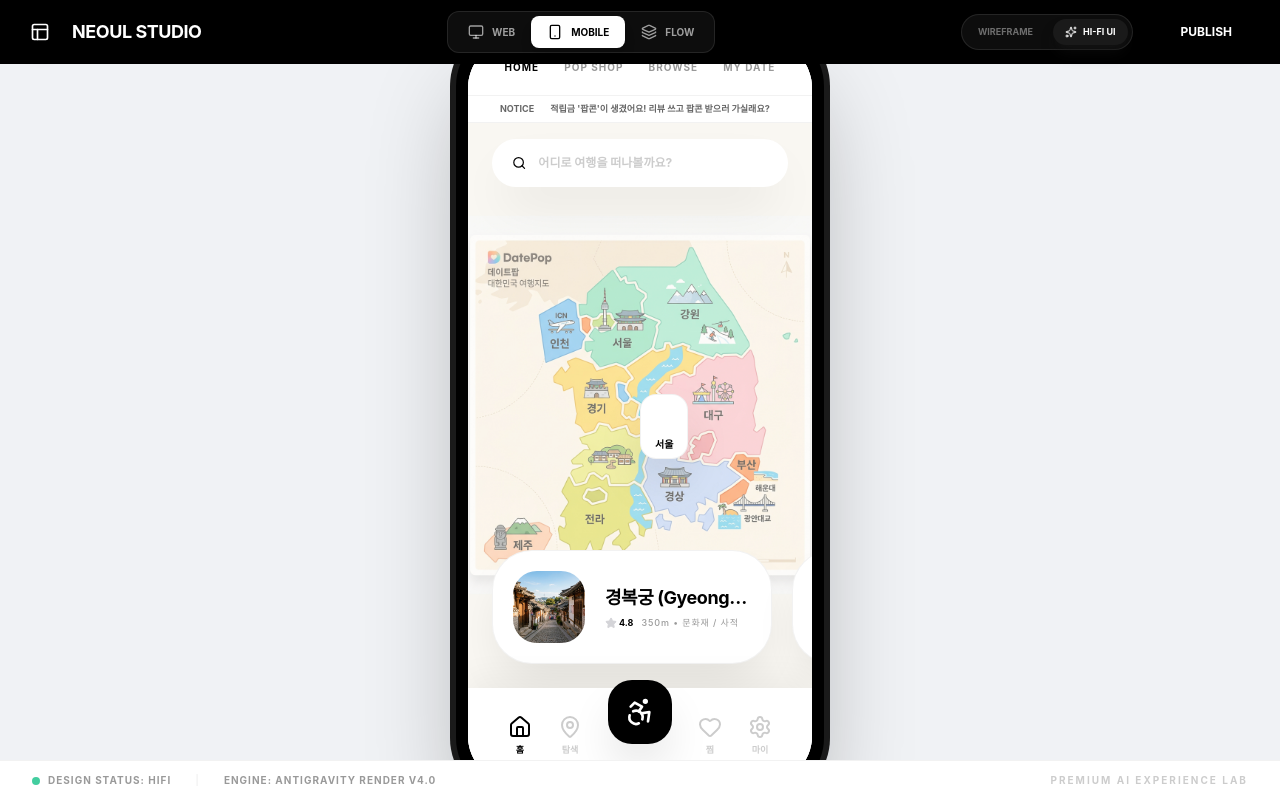
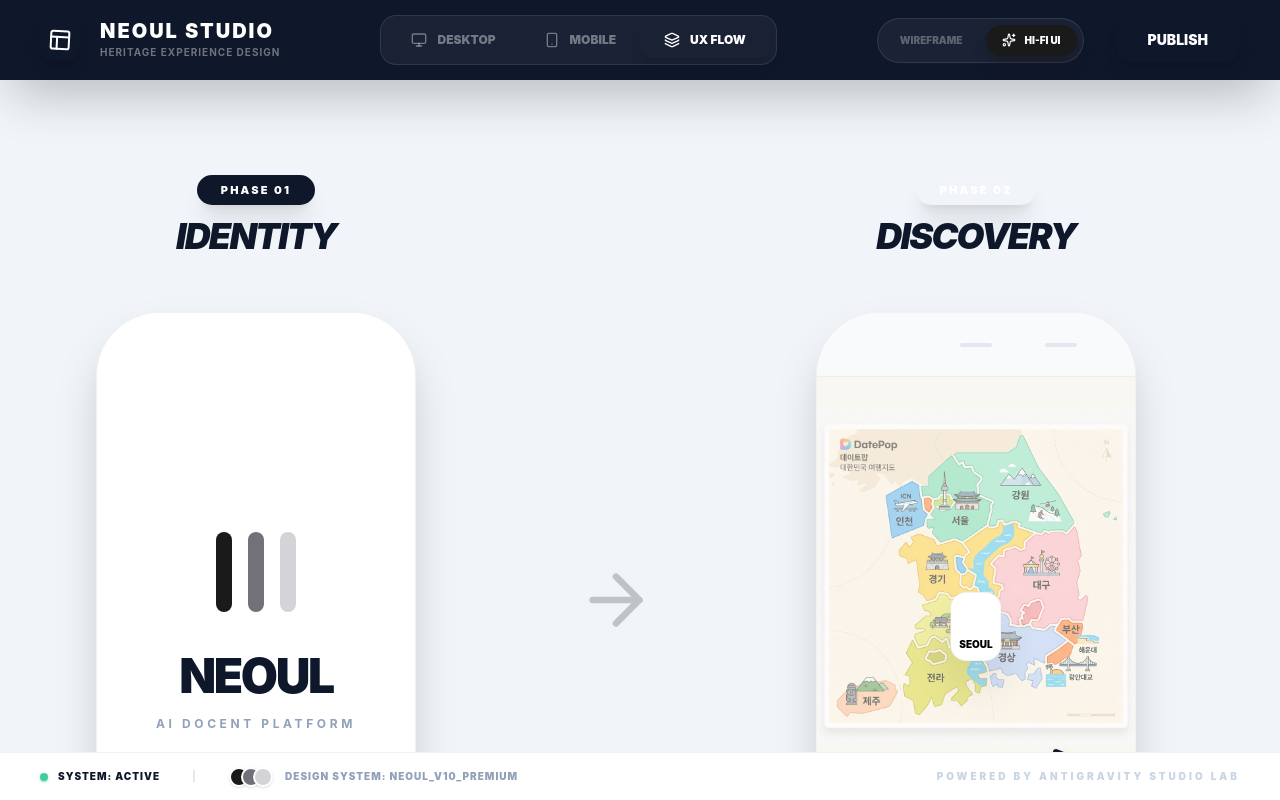
Before and after one commit to Minkkaeng/AI-, a React (Vite) app: page / in a window 1280 px wide. Built offline with nearby package versions, Linux system fonts and the light colour scheme; a web font is replaced by a local one.

Commit message:
style: finalize NEOUL branding and professional UX Flow page

```diff
--- a/src/App.tsx
+++ b/src/App.tsx
@@ -1,66 +1,69 @@
 import { useState } from 'react';
 import WebVersion from './webapp/WebVersion';
 import AppVersion from './app/AppVersion';
-import { Monitor, Smartphone, Layout, Layers, Sparkles } from 'lucide-react';
+import { Monitor, Smartphone, Layout, Layers, Sparkles, ArrowRight, MousePointer2, MapPin, Play, Accessibility } from 'lucide-react';
 
 type ViewMode = 'web' | 'app' | 'flow';
 
 export default function App() {
-  const [viewMode, setViewMode] = useState<ViewMode>('app');
+  const [viewMode, setViewMode] = useState<ViewMode>('flow'); // Start with flow for the user to see the result
   const [designMode, setDesignMode] = useState<'wireframe' | 'hifi'>('hifi');
 
   return (
-    <div className="w-full h-screen bg-[#F0F2F5] flex flex-col font-sans overflow-hidden">
-      {/* Integrated Header */}
-      <header className="h-16 bg-neoul-heuk text-white flex items-center justify-between px-6 z-50 flex-shrink-0">
-        <div className="flex items-center gap-4">
-          <div className="bg-neoul-mint p-1.5 rounded-lg shadow-lg shadow-neoul-mint/20">
-            <Layout className="w-5 h-5 text-white" />
+    <div className="w-full h-screen bg-[#F8FAFC] flex flex-col font-sans overflow-hidden">
+      {/* Premium Studio Header */}
+      <header className="h-20 bg-slate-900 text-white flex items-center justify-between px-10 z-50 flex-shrink-0 shadow-2xl">
+        <div className="flex items-center gap-5">
+          <div className="bg-neoul-mint p-2 rounded-xl shadow-lg shadow-neoul-mint/30 rotate-3 transition-transform hover:rotate-0">
+            <Layout className="w-6 h-6 text-white" />
           </div>
-          <h1 className="font-bold uppercase tracking-tight text-lg">NEOUL STUDIO</h1>
+          <div>
+            <h1 className="font-black uppercase tracking-[0.1em] text-xl leading-none">NEOUL STUDIO</h1>
+            <p className="text-[10px] font-bold text-white/40 mt-1 uppercase tracking-widest">Heritage Experience Design</p>
+          </div>
         </div>
 
-        <div className="flex bg-white/5 p-1 rounded-xl border border-white/10">
+        <div className="flex bg-white/5 p-1.5 rounded-2xl border border-white/10 backdrop-blur-xl">
           <button
             onClick={() => setViewMode('web')}
-            className={`flex items-center gap-2 px-4 py-2 rounded-lg text-[10px] font-bold transition-all ${viewMode === 'web' ? 'bg-white text-neoul-heuk shadow-lg' : 'text-white/60 hover:text-white'}`}
+            className={`flex items-center gap-2.5 px-6 py-2.5 rounded-xl text-xs font-black transition-all ${viewMode === 'web' ? 'bg-white text-slate-900 shadow-xl' : 'text-white/40 hover:text-white'}`}
           >
             <Monitor className="w-4 h-4" />
-            WEB
+            DESKTOP
           </button>
           <button
             onClick={() => setViewMode('app')}
-            className={`flex items-center gap-2 px-4 py-2 rounded-lg text-[10px] font-bold transition-all ${viewMode === 'app' ? 'bg-white text-neoul-heuk shadow-lg' : 'text-white/60 hover:text-white'}`}
+            className={`flex items-center gap-2.5 px-6 py-2.5 rounded-xl text-xs font-black transition-all ${viewMode === 'app' ? 'bg-white text-slate-900 shadow-xl' : 'text-white/40 hover:text-white'}`}
           >
             <Smartphone className="w-4 h-4" />
             MOBILE
           </button>
           <button
             onClick={() => setViewMode('flow')}
-            className={`flex items-center gap-2 px-4 py-2 rounded-lg text-[10px] font-bold transition-all ${viewMode === 'flow' ? 'bg-neoul-mint text-white shadow-lg shadow-neoul-mint/20' : 'text-white/60 hover:text-white'}`}
+            className={`flex items-center gap-2.5 px-6 py-2.5 rounded-xl text-xs font-black transition-all ${viewMode === 'flow' ? 'bg-neoul-mint text-white shadow-lg shadow-neoul-mint/40' : 'text-white/40 hover:text-white'}`}
           >
             <Layers className="w-4 h-4" />
-            FLOW
+            UX FLOW
           </button>
         </div>
 
-        <div className="flex items-center gap-6">
-          <div className="flex items-center gap-2 bg-white/5 p-1 rounded-full border border-white/10">
+        <div className="flex items-center gap-8">
+          <div className="flex items-center gap-2 bg-white/5 p-1.5 rounded-full border border-white/10">
              <button
                onClick={() => setDesignMode('wireframe')}
-               className={`px-3 py-1.5 rounded-full text-[9px] font-bold transition-all ${designMode === 'wireframe' ? 'bg-white/20 text-white' : 'text-white/40'}`}
+               className={`px-4 py-2 rounded-full text-[10px] font-black transition-all ${designMode === 'wireframe' ? 'bg-white/20 text-white' : 'text-white/30'}`}
              >
                WIREFRAME
              </button>
              <button
                onClick={() => setDesignMode('hifi')}
-               className={`px-3 py-1.5 rounded-full text-[9px] font-bold transition-all flex items-center gap-1.5 ${designMode === 'hifi' ? 'bg-neoul-jeok text-white shadow-lg shadow-neoul-jeok/40' : 'text-white/40'}`}
+               className={`px-4 py-2 rounded-full text-[10px] font-black transition-all flex items-center gap-2 ${designMode === 'hifi' ? 'bg-neoul-jeok text-white shadow-lg shadow-neoul-jeok/40' : 'text-white/30'}`}
              >
-               <Sparkles className="w-3 h-3" />
+               <Sparkles className="w-3.5 h-3.5" />
                HI-FI UI
              </button>
           </div>
-          <button className="bg-neoul-mint text-white px-6 py-2 rounded-xl text-xs font-bold hover:opacity-90 transition-all uppercase shadow-lg shadow-neoul-mint/20">
+          <button className="bg-neoul-mint text-white px-8 py-3 rounded-2xl text-sm font-black hover:scale-[1.02] transition-all uppercase shadow-lg shadow-neoul-mint/20">
             Publish
           </button>
         </div>
@@ -69,16 +72,16 @@
       {/* Main Workspace */}
       <main className="flex-1 relative overflow-hidden flex items-center justify-center">
         {viewMode === 'web' && (
-          <div className="w-full h-full p-10 flex flex-col items-center">
-            <div className="w-full h-full max-w-6xl bg-white rounded-[2rem] shadow-2xl shadow-black/10 flex flex-col overflow-hidden relative border border-black/5">
-              <div className="h-12 border-b border-black/5 flex items-center px-6 gap-2 bg-neoul-gray flex-shrink-0">
-                <div className="flex gap-1.5">
-                  <div className="w-3 h-3 bg-red-400 rounded-full" />
-                  <div className="w-3 h-3 bg-amber-400 rounded-full" />
-                  <div className="w-3 h-3 bg-emerald-400 rounded-full" />
+          <div className="w-full h-full p-12 flex flex-col items-center">
+            <div className="w-full h-full max-w-7xl bg-white rounded-[3rem] shadow-[0_50px_100px_-20px_rgba(0,0,0,0.1)] flex flex-col overflow-hidden relative border border-black/5">
+              <div className="h-14 border-b border-black/5 flex items-center px-8 gap-3 bg-slate-50 flex-shrink-0">
+                <div className="flex gap-2">
+                  <div className="w-3.5 h-3.5 bg-rose-400 rounded-full" />
+                  <div className="w-3.5 h-3.5 bg-amber-400 rounded-full" />
+                  <div className="w-3.5 h-3.5 bg-emerald-400 rounded-full" />
                 </div>
-                <div className="ml-6 bg-white/80 backdrop-blur rounded-lg border border-black/5 px-4 py-1 text-[11px] font-medium text-neoul-heuk/40 w-80 truncate">
-                   https://neoul.ai/preview/web
+                <div className="ml-8 bg-white rounded-xl border border-black/5 px-6 py-1.5 text-xs font-bold text-slate-400 w-96 truncate shadow-inner">
+                   https://neoul.ai/experience/web
                 </div>
               </div>
               <div className="flex-1 overflow-hidden relative">
@@ -89,55 +92,148 @@
         )}
 
         {viewMode === 'app' && (
-          <div className="p-10 flex flex-col items-center">
-            <div className="w-[380px] h-[780px] bg-neoul-heuk rounded-[4rem] shadow-[0_50px_100px_-20px_rgba(0,0,0,0.3)] relative p-3 border-[6px] border-white/10">
-              <div className="absolute top-0 left-1/2 -translate-x-1/2 w-40 h-8 bg-neoul-heuk rounded-b-3xl z-[60]" />
-              <div className="w-full h-full bg-white rounded-[3rem] relative overflow-hidden shadow-inner">
+          <div className="p-12 flex flex-col items-center">
+            <div className="w-[420px] h-[860px] bg-slate-900 rounded-[5rem] shadow-[0_60px_120px_-20px_rgba(0,0,0,0.4)] relative p-4 border-[8px] border-slate-800">
+              <div className="absolute top-0 left-1/2 -translate-x-1/2 w-44 h-10 bg-slate-900 rounded-b-[2.5rem] z-[60]" />
+              <div className="w-full h-full bg-white rounded-[4rem] relative overflow-hidden shadow-inner">
                 <AppVersion isHifi={designMode === 'hifi'} />
               </div>
-              <div className="absolute bottom-4 left-1/2 -translate-x-1/2 w-32 h-1.5 bg-white/20 rounded-full" />
+              <div className="absolute bottom-6 left-1/2 -translate-x-1/2 w-36 h-2 bg-white/20 rounded-full" />
             </div>
           </div>
         )}
 
         {viewMode === 'flow' && (
-          <div className="w-full h-full overflow-auto bg-[#E5E5E5] p-20 custom-scrollbar">
-            {/* Flow view implementation... keeping original but updating colors */}
-            <div className="inline-flex items-start gap-32 min-w-max pr-40">
-              {/* Simplified Flow for brevity in this edit */}
-              <div className="flex flex-col items-center gap-10">
-                 <div className="text-center">
-                   <span className="bg-neoul-jeok text-white px-5 py-1.5 rounded-full text-xs font-bold uppercase tracking-widest shadow-lg shadow-neoul-jeok/20">User Journey Flow</span>
-                   <h3 className="text-3xl font-bold mt-4 text-neoul-heuk tracking-tighter">너울: AI 도슨트 서비스 경험 설계</h3>
-                 </div>
-                 <div className="mt-10 flex gap-20">
-                    <div className="p-4 bg-white rounded-[2rem] shadow-xl border border-black/5">
-                       <p className="text-xs font-bold text-neoul-heuk/40 mb-4 uppercase">01. Onboarding</p>
-                       <div className="w-60 h-96 bg-neoul-gray rounded-2xl animate-pulse" />
-                    </div>
-                    <div className="p-4 bg-white rounded-[2rem] shadow-xl border border-black/5 scale-110 -rotate-2">
-                       <p className="text-xs font-bold text-neoul-mint mb-4 uppercase">02. Exploration</p>
-                       <div className="w-60 h-96 bg-neoul-mint/10 rounded-2xl" />
-                    </div>
-                 </div>
+          <div className="w-full h-full overflow-auto bg-slate-100 p-24 custom-scrollbar">
+            <div className="inline-flex items-start gap-40 min-w-max pr-60">
+
+              {/* Step 01: Brand Identity */}
+              <div className="flex flex-col items-center gap-14 group">
+                <div className="text-center">
+                  <span className="bg-slate-900 text-white px-6 py-2 rounded-full text-[11px] font-black uppercase tracking-[0.2em] shadow-xl">Phase 01</span>
+                  <h3 className="text-4xl font-black mt-4 text-slate-900 tracking-tighter uppercase italic">Identity</h3>
+                </div>
+                <div className="w-[320px] h-[640px] bg-white rounded-[4rem] shadow-2xl border border-black/5 overflow-hidden flex flex-col items-center justify-center p-12 transition-transform group-hover:scale-[1.02]">
+                   <div className="flex gap-4 mb-10">
+                     <div className="w-4 h-20 bg-neoul-jeok rounded-full" />
+                     <div className="w-4 h-20 bg-neoul-cheong rounded-full" />
+                     <div className="w-4 h-20 bg-neoul-hwang rounded-full" />
+                   </div>
+                   <h1 className="text-5xl font-black text-slate-900 tracking-tighter">NEOUL</h1>
+                   <p className="text-xs font-bold mt-4 text-slate-400 uppercase tracking-[0.3em]">AI Docent Platform</p>
+                </div>
+                <div className="max-w-[240px] text-center">
+                   <p className="text-sm font-bold text-slate-500 leading-relaxed">한국의 전통 오방색을 현대적으로 재해석한 <br /><span className="text-neoul-jeok">프리미엄 미니멀리즘</span> 브랜딩</p>
+                </div>
               </div>
+
+              <div className="pt-96 opacity-20"><ArrowRight className="w-20 h-20" /></div>
+
+              {/* Step 02: Exploration */}
+              <div className="flex flex-col items-center gap-14 group">
+                <div className="text-center">
+                  <span className="bg-neoul-mint text-white px-6 py-2 rounded-full text-[11px] font-black uppercase tracking-[0.2em] shadow-xl">Phase 02</span>
+                  <h3 className="text-4xl font-black mt-4 text-slate-900 tracking-tighter uppercase italic">Discovery</h3>
+                </div>
+                <div className="w-[320px] h-[640px] bg-white rounded-[4rem] shadow-2xl border border-black/5 overflow-hidden flex flex-col relative transition-transform group-hover:scale-[1.02]">
+                   <div className="h-16 bg-slate-50 border-b border-black/5 flex items-center justify-around px-8">
+                      <div className="w-8 h-1 bg-neoul-mint rounded-full" /><div className="w-8 h-1 bg-slate-200 rounded-full" /><div className="w-8 h-1 bg-slate-200 rounded-full" />
+                   </div>
+                   <div className="flex-1 bg-[#F9F7F2] p-6 relative overflow-hidden">
+                      <img src="map-bg.png" className="w-full opacity-60 scale-125 translate-y-10" />
+                      <div className="absolute top-1/2 left-1/2 -translate-x-1/2 -translate-y-10">
+                         <div className="bg-white p-2 rounded-2xl shadow-2xl flex flex-col items-center border border-black/5">
+                            <div className="p-2 bg-neoul-mint rounded-xl"><MapPin className="w-4 h-4 text-white" /></div>
+                            <span className="text-[10px] font-black mt-1">SEOUL</span>
+                         </div>
+                      </div>
+                   </div>
+                   <div className="absolute bottom-12 left-6 right-6 p-5 bg-white rounded-3xl shadow-2xl border border-black/5 flex items-center gap-4">
+                      <div className="w-14 h-14 bg-slate-100 rounded-2xl overflow-hidden"><img src="gyeongbokgung.png" className="w-full h-full object-cover" /></div>
+                      <div><div className="w-24 h-3 bg-slate-900 rounded-full mb-1.5" /><div className="w-16 h-2 bg-slate-100 rounded-full" /></div>
+                   </div>
+                   <div className="h-16 bg-white border-t border-black/5 flex items-center justify-center"><div className="w-12 h-12 bg-neoul-mint rounded-2xl shadow-lg shadow-neoul-mint/20 flex items-center justify-center"><Accessibility className="w-6 h-6 text-white" /></div></div>
+                   <div className="absolute bottom-40 right-10"><MousePointer2 className="w-12 h-12 text-slate-900 fill-slate-900 drop-shadow-lg" /></div>
+                </div>
+                <div className="max-w-[240px] text-center">
+                   <p className="text-sm font-bold text-slate-500 leading-relaxed">지리적 맥락에 기반한 <span className="text-neoul-mint">스토리 지형도</span>를 통해 장소의 가치를 발견하는 여정</p>
+                </div>
+              </div>
+
+              <div className="pt-96 opacity-20"><ArrowRight className="w-20 h-20" /></div>
+
+              {/* Step 03: Insight */}
+              <div className="flex flex-col items-center gap-14 group">
+                <div className="text-center">
+                  <span className="bg-neoul-cheong text-white px-6 py-2 rounded-full text-[11px] font-black uppercase tracking-[0.2em] shadow-xl">Phase 03</span>
+                  <h3 className="text-4xl font-black mt-4 text-slate-900 tracking-tighter uppercase italic">Insight</h3>
+                </div>
+                <div className="w-[320px] h-[640px] bg-white rounded-[4rem] shadow-2xl border border-black/5 overflow-hidden flex flex-col relative transition-transform group-hover:scale-[1.02]">
+                   <div className="h-2 bg-neoul-cheong" />
+                   <div className="h-44 overflow-hidden relative">
+                      <img src="gyeongbokgung.png" className="w-full h-full object-cover" />
+                      <div className="absolute inset-0 bg-gradient-to-t from-white to-transparent" />
+                   </div>
+                   <div className="p-8">
+                      <div className="flex gap-2 mb-6"><div className="px-3 py-1 bg-neoul-cheong/10 text-neoul-cheong text-[8px] font-black rounded-full border border-neoul-cheong/20 uppercase tracking-widest">heritage</div></div>
+                      <h4 className="text-2xl font-black mb-4">Gyeongbokgung</h4>
+                      <div className="p-4 bg-neoul-hwang/10 border-l-4 border-neoul-hwang rounded-r-2xl mb-6">
+                         <div className="w-20 h-2 bg-neoul-hwang rounded-full mb-2" />
+                         <div className="w-full h-1.5 bg-neoul-hwang/20 rounded-full" />
+                      </div>
+                      <div className="space-y-2"><div className="w-full h-2 bg-slate-100 rounded-full" /><div className="w-full h-2 bg-slate-100 rounded-full" /><div className="w-2/3 h-2 bg-slate-100 rounded-full" /></div>
+                   </div>
+                   <div className="absolute bottom-8 left-8 right-8"><div className="w-full h-16 bg-neoul-jeok rounded-3xl shadow-xl shadow-neoul-jeok/20" /></div>
+                </div>
+                <div className="max-w-[240px] text-center">
+                   <p className="text-sm font-bold text-slate-500 leading-relaxed">큐레이팅된 <span className="text-neoul-cheong">데이터 아카이브</span>를 통해 문화재의 깊이 있는 역사적 통찰 제공</p>
+                </div>
+              </div>
+
+              <div className="pt-96 opacity-20"><ArrowRight className="w-20 h-20" /></div>
+
+              {/* Step 04: Immersion */}
+              <div className="flex flex-col items-center gap-14 group">
+                <div className="text-center">
+                  <span className="bg-neoul-jeok text-white px-6 py-2 rounded-full text-[11px] font-black uppercase tracking-[0.2em] shadow-xl">Phase 04</span>
+                  <h3 className="text-4xl font-black mt-4 text-slate-900 tracking-tighter uppercase italic">Immersion</h3>
+                </div>
+                <div className="w-[320px] h-[640px] bg-slate-950 rounded-[4rem] shadow-2xl border border-white/5 overflow-hidden flex flex-col items-center p-12 relative transition-transform group-hover:scale-[1.02]">
+                   <div className="w-48 h-48 rounded-full border-4 border-white/20 overflow-hidden mb-12 shadow-2xl rotate-12"><img src="hanok.png" className="w-full h-full object-cover opacity-60" /></div>
+                   <div className="text-center mb-10"><div className="w-40 h-6 bg-white rounded-full mb-2 mx-auto" /><div className="w-24 h-3 bg-neoul-mint rounded-full mx-auto" /></div>
+                   <div className="w-full h-1 bg-white/10 rounded-full mb-14 overflow-hidden"><div className="w-1/2 h-full bg-neoul-jeok" /></div>
+                   <div className="flex items-center gap-8"><div className="w-10 h-10 border-2 border-white/20 rounded-full" /><div className="w-20 h-20 bg-white rounded-full flex items-center justify-center shadow-2xl"><Play className="w-8 h-8 text-slate-900 fill-slate-900" /></div><div className="w-10 h-10 border-2 border-white/20 rounded-full" /></div>
+                   <div className="absolute bottom-0 left-0 right-0 h-32 bg-white/5 backdrop-blur-3xl border-t border-white/10 p-8 flex items-center justify-center text-center"><div className="w-48 h-12 bg-white/10 rounded-2xl" /></div>
+                </div>
+                <div className="max-w-[240px] text-center">
+                   <p className="text-sm font-bold text-slate-500 leading-relaxed">AI 도슨트의 보이스와 실시간 자막이 결합된 <br /><span className="text-neoul-jeok">공감각적 오디오</span> 가이드 경험</p>
+                </div>
+              </div>
+
             </div>
           </div>
         )}
       </main>
 
       {/* Footer Status */}
-      <footer className="h-10 bg-white border-t border-black/5 flex items-center justify-between px-8 z-50 flex-shrink-0">
-        <div className="flex items-center gap-6 text-[10px] font-bold text-neoul-heuk/40 uppercase tracking-widest">
-          <div className="flex items-center gap-2">
-            <div className="w-2 h-2 bg-emerald-500 rounded-full animate-pulse" />
-            <span>Design Status: {designMode.toUpperCase()}</span>
+      <footer className="h-12 bg-white border-t border-black/5 flex items-center justify-between px-10 z-50 flex-shrink-0">
+        <div className="flex items-center gap-8 text-[10px] font-black uppercase tracking-widest">
+          <div className="flex items-center gap-2.5">
+            <div className="w-2 h-2 bg-emerald-500 rounded-full animate-pulse shadow-sm shadow-emerald-500/50" />
+            <span className="text-slate-900">SYSTEM: ACTIVE</span>
           </div>
-          <span className="text-black/5">|</span>
-          <span>Engine: Antigravity Render v4.0</span>
+          <span className="text-slate-200">|</span>
+          <div className="flex items-center gap-3">
+             <div className="flex -space-x-2">
+                <div className="w-5 h-5 rounded-full border-2 border-white bg-neoul-jeok shadow-sm" />
+                <div className="w-5 h-5 rounded-full border-2 border-white bg-neoul-cheong shadow-sm" />
+                <div className="w-5 h-5 rounded-full border-2 border-white bg-neoul-hwang shadow-sm" />
+             </div>
+             <span className="text-slate-400">DESIGN SYSTEM: NEOUL_V10_PREMIUM</span>
+          </div>
         </div>
-        <div className="text-[10px] font-bold text-neoul-heuk/20 uppercase tracking-[0.2em]">
-          Premium AI Experience Lab
+        <div className="text-[10px] font-black uppercase text-slate-300 tracking-[0.3em]">
+          Powered by Antigravity Studio Lab
         </div>
       </footer>
     </div>
--- a/src/app/AppVersion.tsx
+++ b/src/app/AppVersion.tsx
@@ -47,9 +47,9 @@
             <header className={`h-14 ${isHifi ? 'bg-white border-b border-black/5' : 'bg-neoul-mint'} flex items-center px-6 flex-shrink-0 z-40 transition-all`}>
               <div className={`flex w-full justify-around font-bold text-[10px] tracking-widest ${isHifi ? 'text-neoul-heuk' : 'text-white'}`}>
                 <button className={isHifi ? 'text-neoul-mint' : 'border-b-2 border-white pb-1'}>HOME</button>
-                <button className="opacity-40">POP SHOP</button>
+                <button className="opacity-40">GUIDE</button>
                 <button className="opacity-40">BROWSE</button>
-                <button className="opacity-40">MY DATE</button>
+                <button className="opacity-40">MY LOG</button>
               </div>
             </header>
 
@@ -58,11 +58,11 @@
               {isHifi ? (
                  <div className="flex items-center gap-2 text-[9px] font-bold text-neoul-heuk/60">
                     <span className="bg-neoul-orange/10 text-neoul-orange px-2 py-0.5 rounded-full">NOTICE</span>
-                    <span>적립금 '팝콘'이 생겼어요! 리뷰 쓰고 팝콘 받으러 가실래요?</span>
+                    <span>새로운 역사 해설 '경복궁' 편이 업데이트 되었습니다!</span>
                  </div>
               ) : (
                 <p className="text-[8px] font-bold text-white text-center leading-none">
-                  적립금 '팝콘'이 생겼어요! 리뷰 쓰고 팝콘 받으러 가실래요?
+                  새로운 역사 해설 '경복궁' 편이 업데이트 되었습니다!
                 </p>
               )}
             </div>
--- a/src/webapp/WebVersion.tsx
+++ b/src/webapp/WebVersion.tsx
@@ -17,9 +17,9 @@
         <header className="absolute top-0 left-0 right-0 z-40 bg-neoul-mint h-14 flex items-center px-4">
           <div className="flex w-full justify-around text-white font-bold text-xs tracking-widest">
             <button className="border-b-4 border-white pb-1">HOME</button>
-            <button className="opacity-60">POP SHOP</button>
-            <button className="opacity-60">BROWSE</button>
-            <button className="opacity-60">MY DATE</button>
+            <button className="opacity-60">GUIDE</button>
+            <button className="opacity-60">EXPLORE</button>
+            <button className="opacity-60">MY LOG</button>
           </div>
         </header>
         <div className="absolute top-14 left-0 right-0 z-30 bg-neoul-orange h-10 flex items-center justify-center px-4">
```
